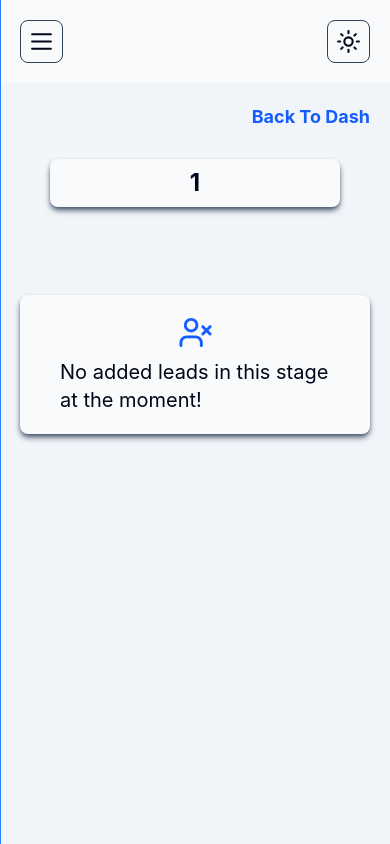
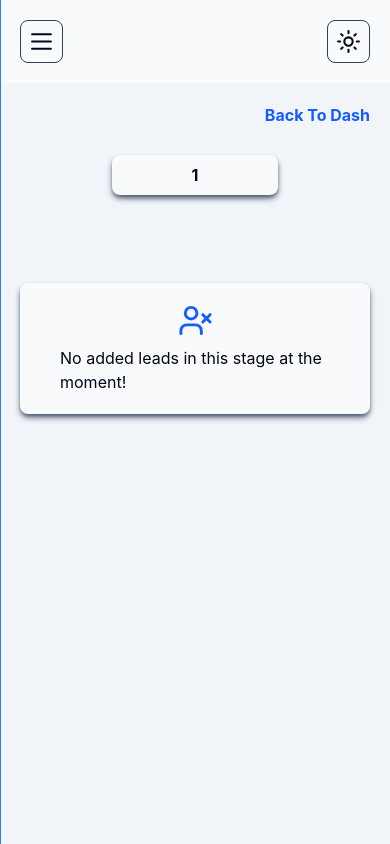
Before and after one commit to Brian9975/BTech-Dashboard, a React (Vite) app: page /stage/1 in a window 390 px wide. Built offline with nearby package versions, Linux system fonts and the light colour scheme.

Commit message:
Implemented responsive design on individualStage dynamic route

```diff
--- a/src/pages/IndividualStage.tsx
+++ b/src/pages/IndividualStage.tsx
@@ -9,20 +9,20 @@ export default function IndividualStage() {
   return (
     <div>
       <p className="text-right">
-        <Link className="text-lg font-bold text-blue-600" to="/mydash">
+        <Link className="md:text-lg font-bold text-blue-600" to="/mydash">
           Back To Dash
         </Link>
       </p>
 
       <div className=" flex sticky backdrop-blur-lg top-20 justify-center ">
-        <div className="dark:bg-slate-900 bg-slate-50 py-2 px-35 rounded-lg my-7 shadow-md shadow-slate-600">
-          <h1 className="text-center text-2xl font-bold ">{name}</h1>
+        <div className="dark:bg-slate-900 bg-slate-50 py-2 md:px-35 px-20 rounded-lg my-7 shadow-md shadow-slate-600">
+          <h1 className="text-center md:text-2xl font-bold ">{name}</h1>
         </div>
       </div>
 
       {/* <p className="text-center  text-xl flex my-3 justify-center gap-2 items-center"><span>Total Earnings</span><ArrowRight/><span className="text-green-600 font-bold border border-green-600 px-4 rounded-lg">Ksh {leadData?.earningsFromLead}</span></p> */}
-     {leadsInStage.length == 0 ? <div className="flex justify-center"><div className="dark:bg-slate-900 bg-slate-50 rounded-lg py-5 px-10 text-xl flex flex-col items-center justify-center gap-2  shadow-md my-15 shadow-slate-600"><UserXIcon className="text-blue-600" size={35}/><span>No added leads in this stage at the moment!</span></div></div> :
-      <div className="grid my-10 grid-cols-2 gap-4">
+     {leadsInStage.length == 0 ? <div className="flex justify-center"><div className="dark:bg-slate-900 bg-slate-50 rounded-lg py-5 px-10 md:text-xl flex flex-col items-center justify-center gap-2  shadow-md my-15 shadow-slate-600"><UserXIcon className="text-blue-600" size={35}/><span>No added leads in this stage at the moment!</span></div></div> :
+      <div className="grid my-10 md:grid-cols-2 gap-4">
         {leadsInStage.map((l) => (
           <div key={l.id} className={`border  p-5 border-blue-600 text-center rounded-lg`}>
             <h1 className="text-lg font-bold">{l.name}</h1>
```
